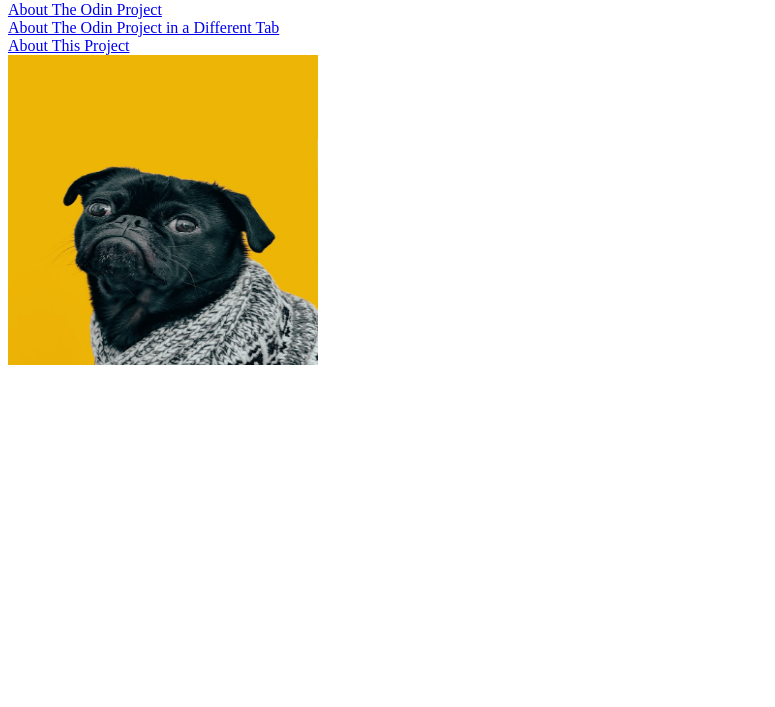
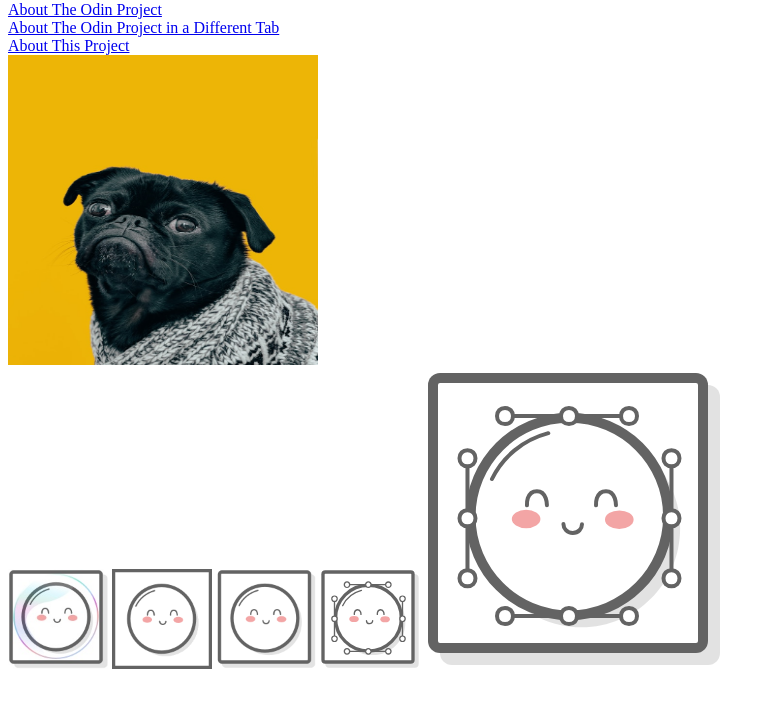
Before and after one commit to Swinteroo/git_test, a plain HTML site: page odin-links-and-images/index.html in a window 1280 px wide. Shown: the part 79-786 px from the top of the page, without its empty margins (0-775 px from the left). Drawn offline with Linux system fonts and the light colour scheme.

Commit message:
Added 4 image types and finished Links and Images module

```diff
--- a/odin-links-and-images/index.html
+++ b/odin-links-and-images/index.html
@@ -14,5 +14,13 @@
         <a href="pages/about.html">About This Project</a>
         <br>
         <img src="./images/dog.jpg" alt="A black pug against a yellow background." height="310" width="310">
+
+        <br>
+
+        <img src="./images/mochi.jpg" alt="A JPG of a blushing smiley" height="100" width="100">
+        <img src="./images/mochi.gif" alt="An animation of a blushing smiley" height="100" width="100">
+        <img src="./images/mochi.png" alt="A transparent image of a blushing smiley" heigh="100" width="100">
+        <img src="./images/mochi.svg" alt="A small SVG of a blushing smiley" height="100" width="100">
+        <img src="./images/mochi.svg" alt="A large SVG of a blushing smiley" height="300" width="300">
     </body>
 </html>
```
Also changed, not shown: html-boilerplate/index.html (+4 -1 lines), odin-links-and-images/images/mochi.gif (added), odin-links-and-images/images/mochi.jpg (added), odin-links-and-images/images/mochi.png (added), odin-links-and-images/images/mochi.svg (added).
